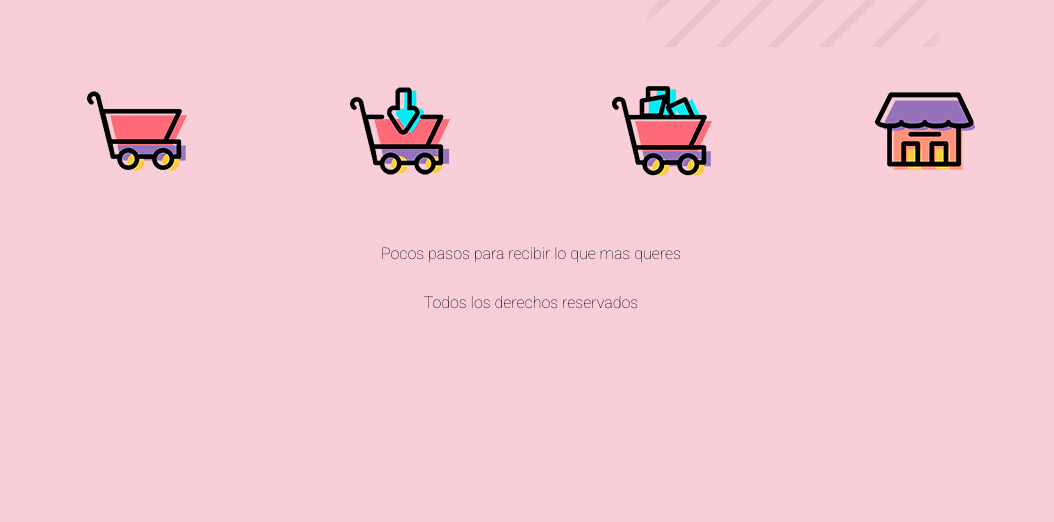
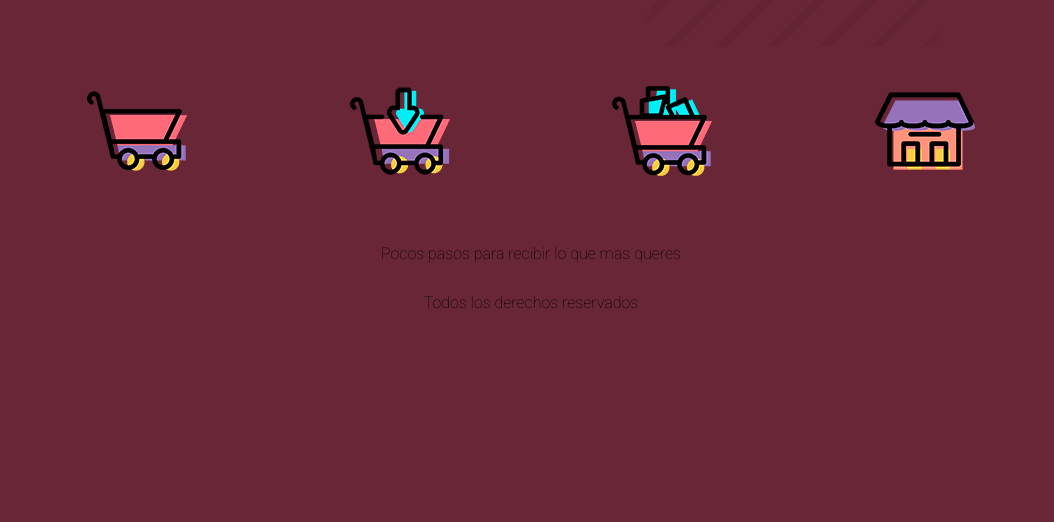
Before and after one commit to sebastian-mere/clase-github, a plain HTML site: page index.html in a window 1280 px wide. Shown: the part 278-800 px from the top of the page, without its empty margins (109-1163 px from the left). Drawn offline with Linux system fonts and the light colour scheme.

Commit message:
cambio color fondo

```diff
--- a/css/styles.css
+++ b/css/styles.css
@@ -17,7 +17,7 @@
 /* Estilos generales */
 
 body{
-    background-color: #F8CED8;
+    background-color: #692636;
     font-family: 'Roboto', sans-serif;
 }
 
```
